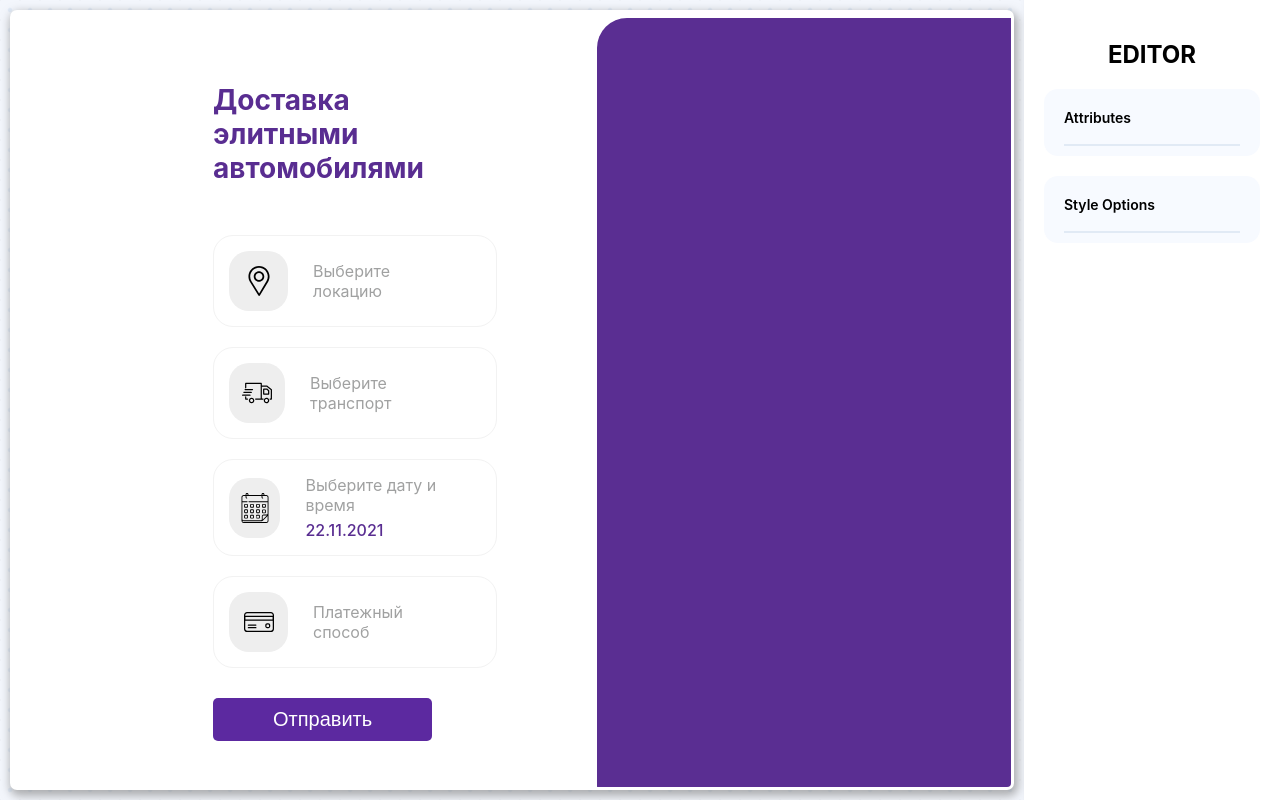
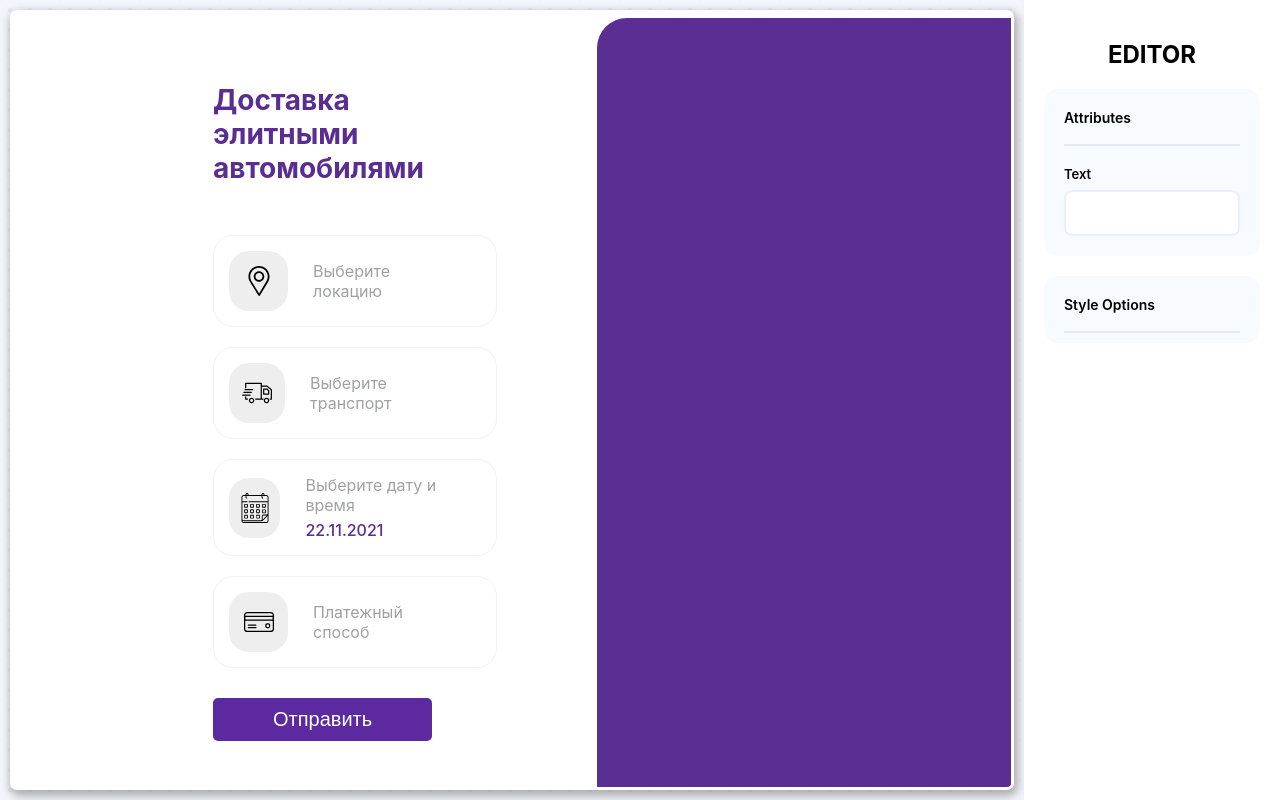
Before and after one commit to IgorJin/one-vision, a React (Create React App) app: page / in a window 1280 px wide. Built offline with nearby package versions, Linux system fonts and the light colour scheme.

Commit message:
attributes visibility

```diff
--- a/src/ov-extension/app/editor-mode/editor-panel/style-manager/options/attributes.tsx
+++ b/src/ov-extension/app/editor-mode/editor-panel/style-manager/options/attributes.tsx
@@ -8,7 +8,7 @@ import "./options.scss"
 const AttributesOptions = () => {
   const { elementInformation, elementRef, styleManagerFormRef } = useContext(EditorContext);
 
-  const [visibility, setVisibility] = useState(false)
+  const [visibility, setVisibility] = useState(true)
   const [styleVisibility, setStyleVisibility] = useState(false)
 
 
```
